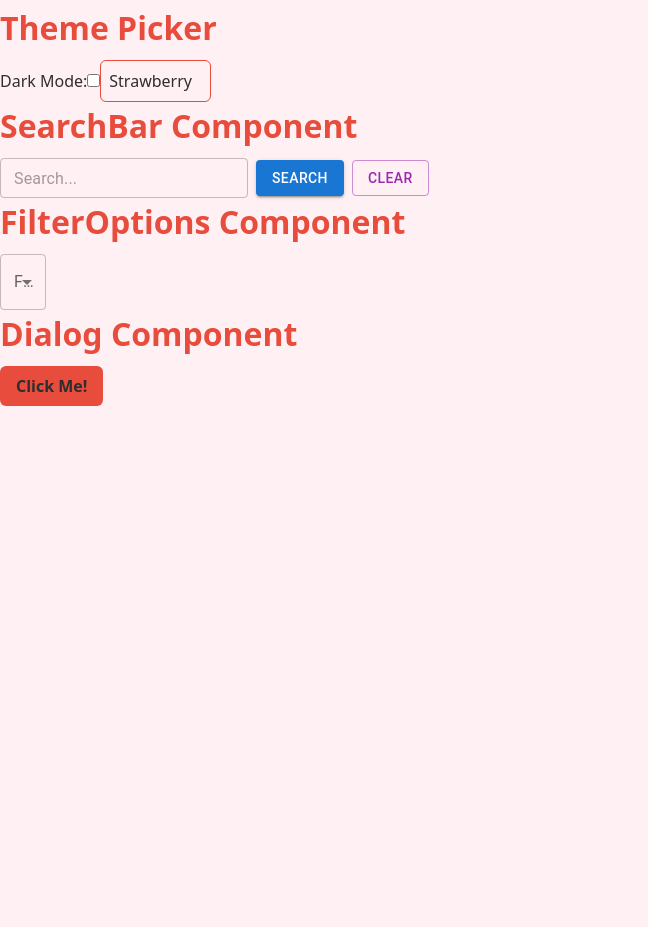
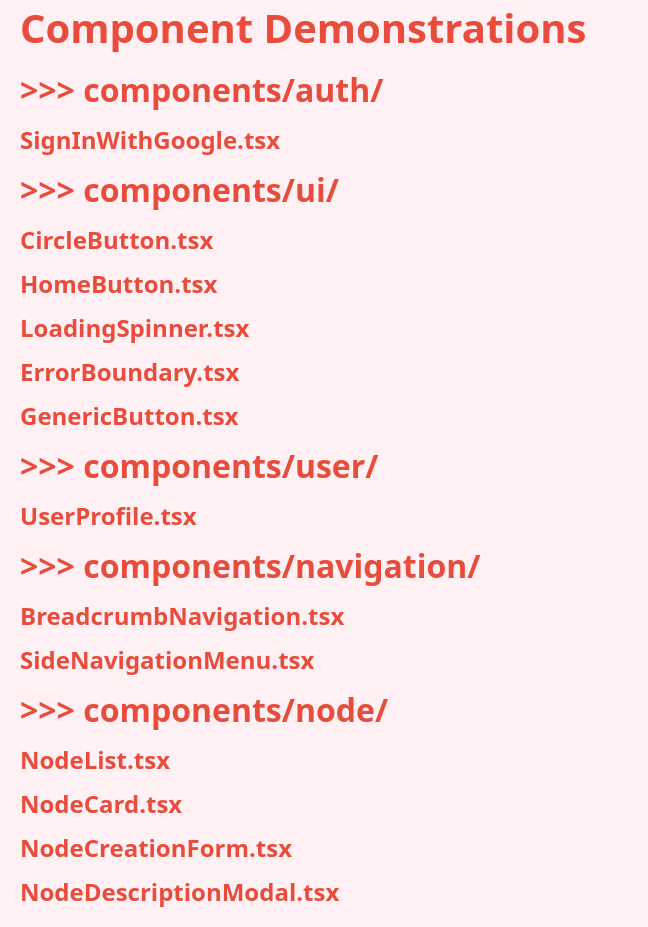
Before and after one commit to CorbinIvon/2024fa-csci-36-inventory-system, a Next.js app in the folder apps/frontend/inventory-system-frontend/: page /components in a window 1280 px wide. Shown: the part 64-991 px from the top of the page, without its empty margins (0-648 px from the left). Before the commit the page ends 800 px from the top, so only its background shows below. Built offline with nearby package versions, Linux system fonts and the light colour scheme.

Commit message:
Enhance Page component layout and structure; update FilterOptions to accept custom className; improve ThemePicker comments

```diff
--- a/apps/frontend/inventory-system-frontend/src/app/components/page.tsx
+++ b/apps/frontend/inventory-system-frontend/src/app/components/page.tsx
@@ -39,26 +39,46 @@ const Page: React.FC = () => {
   }
 
   return (
-    <div>
+    <div className="pl-5 pt-5">
+      <ThemePicker />
       <h1>Component Demonstrations</h1>
 
-      {/* ThemePicker Component */}
-      <h2>Theme Picker</h2>
-      <ThemePicker />
+      <h2>&gt;&gt;&gt; components/auth/</h2>
+      <h4>SignInWithGoogle.tsx</h4>
 
-      <h2>SearchBar Component</h2>
+      <h2>&gt;&gt;&gt; components/ui/</h2>
+      <h4>CircleButton.tsx</h4>
+      <h4>HomeButton.tsx</h4>
+      <h4>LoadingSpinner.tsx</h4>
+      <h4>ErrorBoundary.tsx</h4>
+      <h4>GenericButton.tsx</h4>
+
+      <h2>&gt;&gt;&gt; components/user/</h2>
+      <h4>UserProfile.tsx</h4>
+
+      <h2>&gt;&gt;&gt; components/navigation/</h2>
+      <h4>BreadcrumbNavigation.tsx</h4>
+      <h4>SideNavigationMenu.tsx</h4>
+
+      <h2>&gt;&gt;&gt; components/node/</h2>
+      <h4>NodeList.tsx</h4>
+      <h4>NodeCard.tsx</h4>
+      <h4>NodeCreationForm.tsx</h4>
+      <h4>NodeDescriptionModal.tsx</h4>
+
+      <h2>&gt;&gt;&gt; components/search/</h2>
+      <h4>SearchBar.tsx</h4>
       <SearchBar searchTerm={searchTerm} onSearch={handleSearch} onClear={handleClear} />
-
-      <h2>FilterOptions Component</h2>
+      <h4>FilterOptions.tsx</h4>
       <FilterOptions
         options={['Option 1', 'Option 2', 'Option 3']}
         selectedOption={selectedOption}
         onSelect={handleSelect}
       />
 
-      <h2>Dialog Component</h2>
+      <h2>&gt;&gt;&gt; components/utility/</h2>
+      <h4>ConfirmationDialog.tsx</h4>
       <button onClick={() => setIsDialogOpen(true)}>Click Me!</button>
-
       <ConfirmationDialog
         open={isDialogOpen}
         title="You Clicked a button!"
--- a/apps/frontend/inventory-system-frontend/src/app/components/search/FilterOptions.tsx
+++ b/apps/frontend/inventory-system-frontend/src/app/components/search/FilterOptions.tsx
@@ -7,13 +7,15 @@ interface FilterOptionsProps {
   options: string[]
   selectedOption: string
   onSelect: (option: string) => void
+  className?: string
 }
 
-const FilterOptions: React.FC<FilterOptionsProps> = ({ options, selectedOption, onSelect }) => {
+const FilterOptions: React.FC<FilterOptionsProps> = ({ options, selectedOption, onSelect, className }) => {
+  const appliedClassName = className ? className : 'min-w-[200px]'
   return (
     <FormControl>
       <InputLabel>Filter</InputLabel>
-      <Select value={selectedOption} onChange={(e) => onSelect(e.target.value as string)}>
+      <Select value={selectedOption} onChange={(e) => onSelect(e.target.value as string)} className={appliedClassName}>
         {options.map((option) => (
           <MenuItem key={option} value={option}>
             {option}
--- a/apps/frontend/inventory-system-frontend/src/app/components/utility/ThemePicker.tsx
+++ b/apps/frontend/inventory-system-frontend/src/app/components/utility/ThemePicker.tsx
@@ -1,7 +1,7 @@
 import React, { useState, useEffect } from 'react'
 
 const ThemePicker: React.FC = () => {
-  // Available themes
+  // Available themes found in the themes.css and themes-dark.css files
   const themes: string[] = [
     'strawberry',
     'mint',
```
